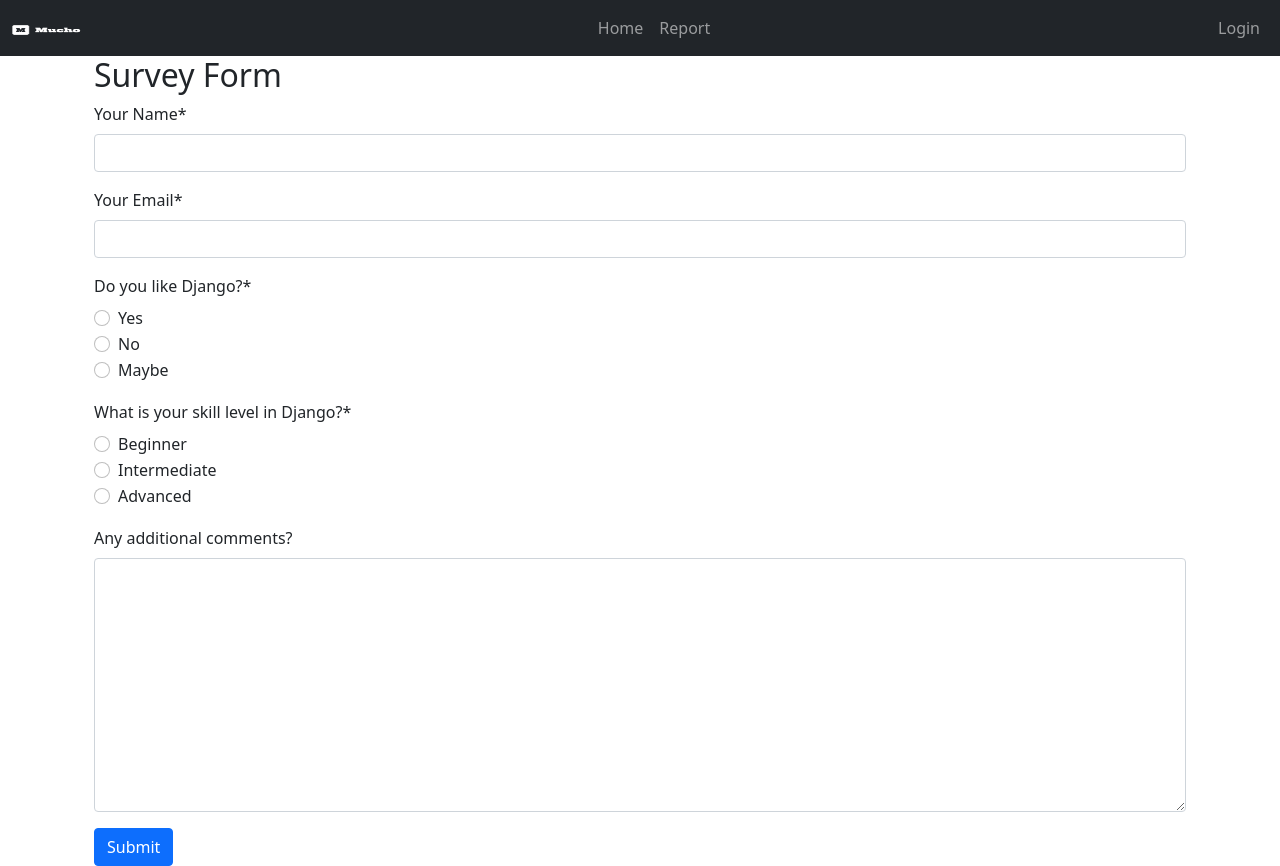
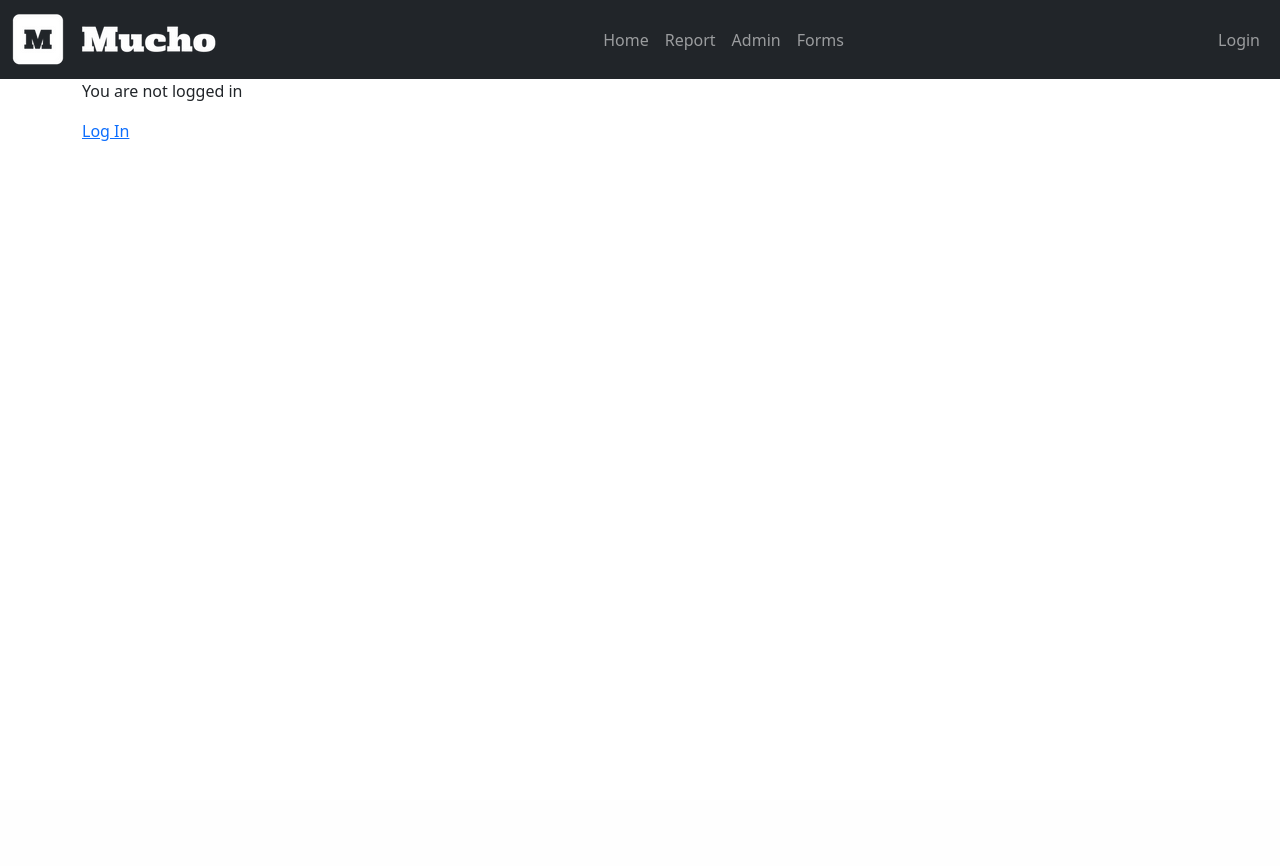
Before and after one commit to arthbraveheart/django_webhook, a Django app: page /survey/survey/ in a window 1280 px wide. After the commit the page ends 141 px from the top, so only its background shows below. Run offline with Django 4.2, Linux system fonts and the light colour scheme; some libraries are stand-ins or nearby versions.

Commit message:
updated all files

```diff
--- a/static/shape.css
+++ b/static/shape.css
@@ -1,5 +1,5 @@
 .container-fluid img {
              /* Fixed position to keep it at the bottom left */
-            height: 10px;
+            height: auto;
 
         }
--- a/surveys/forms.py
+++ b/surveys/forms.py
@@ -7,38 +7,147 @@ from crispy_forms.layout import Submit
 
 class SurveyForm(forms.Form):
     # Text question
-    name = forms.CharField(label="Your Name", max_length=100)
-    email = forms.EmailField(label="Your Email")
+    nome_representante = forms.CharField(label="Nome do Representante", max_length=100, required=True,)
+    regional = forms.CharField(label="Regional", max_length=100, required=True,)
+    cliente = forms.CharField(label="Cliente", max_length=100, required=True,)
+    cnpj_cliente = forms.CharField(label="CNPJ do Cliente", max_length=100, required=True,)
+    telefone_cliente = forms.CharField(label="Número do Telefone (Whatsapp)", max_length=100, required=True,)
 
     # Radio button question
     QUESTION_1_CHOICES = [
-        ('yes', 'Yes'),
-        ('no', 'No'),
-        ('maybe', 'Maybe'),
+        ('sim', 'Sim'),
+        ('não', 'Não'),
+        # ('maybe', 'Maybe'),
     ]
-    question_1 = forms.ChoiceField(
-        label="Do you like Django?",
+    loja_existe = forms.ChoiceField(
+        label="Loja Existe",
+        choices=QUESTION_1_CHOICES,
+        widget=forms.RadioSelect,
+    )
+    comprou_tubozan = forms.ChoiceField(
+        label="Já comprou da TUBOZAN",
         choices=QUESTION_1_CHOICES,
         widget=forms.RadioSelect,
     )
 
     # Another radio button question
     QUESTION_2_CHOICES = [
-        ('beginner', 'Beginner'),
-        ('intermediate', 'Intermediate'),
-        ('advanced', 'Advanced'),
+        ('precon', 'Precon'),
+        ('sical', 'Sical'),
+        ('tubozan', 'Tubozan'),
+        ('detali', 'Detali'),
+        ('decoralita', 'Decoralita'),
+        ('não', 'Não'),
     ]
-    question_2 = forms.ChoiceField(
-        label="What is your skill level in Django?",
+    QUESTION_3_CHOICES = [
+        ('price', 'Preco'),
+        ('fidelidade', 'Fidelidade com concorrente'),
+        ('qualidade', 'Qualidade do produto'),
+        ('prazo', 'Prazo de entrega'),
+        ('atendimento', 'Atendimento'),
+        ('outro_fornecedor', 'Já comprou de outro fornecedor este mes'),
+        ('não', 'Não'),
+    ]
+
+    QUESTION_4_CHOICES = [
+        ('depósito', 'Depósito Geral'),
+        ('ferragem', 'Ferragem'),
+        ('acabamento', 'Acabamento'),
+        ('tintas_imp', 'Tintas / Impermeabilizacao'),
+        ('hidraulica_ele', 'Hidráulica / Elétrica'),
+
+    ]
+
+    QUESTION_5_CHOICES = [
+        ('pequeno', 'Pequeno'),
+        ('medio', 'Médio'),
+        ('grande', 'Grande'),
+        ('atacado_dist', 'Atacado / Distribuidor'),
+
+
+    ]
+
+    QUESTION_6_CHOICES = [
+        ('relacionamento', 'Início de Relacionamento'),
+        ('price', 'Preco'),
+        ('fidelidade', 'Fidelidade com concorrente'),
+        ('qualidade', 'Qualidade do produto'),
+        ('prazo', 'Prazo de entrega'),
+        ('atendimento', 'Atendimento'),
+        ('variedade', 'Variedade de produtos'),
+
+    ]
+
+    QUESTION_7_CHOICES = [
+        ('tigre', 'Tigre'),
+        ('amanco', 'Amanco'),
+        ('fortlev', 'Fortlev'),
+        ('krona', 'Krona'),
+        ('plastilit', 'Plastilit'),
+
+    ]
+
+    QUESTION_8_CHOICES = [
+        ('muito_caro', 'Muito mais caro'),
+        ('caro', 'Um pouco mais caro'),
+        ('igual', 'Igual'),
+        ('barato', 'Umpouco mais barato'),
+
+    ]
+
+    conhece_dvg = forms.MultipleChoiceField(
+        label="Conhece alguma marca do GRUPO DVG",
         choices=QUESTION_2_CHOICES,
+        widget=forms.CheckboxSelectMultiple,
+    )
+
+    parou_de_comprar = forms.MultipleChoiceField(
+        label="Porque parou de comprar?",
+        choices=QUESTION_3_CHOICES,
+        widget=forms.CheckboxSelectMultiple,
+    )
+
+    segmento = forms.MultipleChoiceField(
+        label="Segmento da Loja",
+        choices=QUESTION_4_CHOICES,
+        widget=forms.CheckboxSelectMultiple,
+    )
+
+    tamanho = forms.ChoiceField(
+        label="Tamanho",
+        choices=QUESTION_5_CHOICES,
+        widget=forms.RadioSelect,
+    )
+
+    fez_pedido = forms.ChoiceField(
+        label="Fez o pedido",
+        choices=QUESTION_1_CHOICES,
+        widget=forms.RadioSelect,
+    )
+
+    sem_pedido = forms.ChoiceField(
+        label="Porque não efetuamos o Pedido",
+        choices=QUESTION_6_CHOICES,
+        widget=forms.RadioSelect,
+    )
+
+    concorrente = forms.ChoiceField(
+        label="Qual concorrente?",
+        choices=QUESTION_7_CHOICES,
+        widget=forms.RadioSelect,
+    )
+
+    dif_price = forms.ChoiceField(
+        label="Diferenca de Preco",
+        choices=QUESTION_8_CHOICES,
         widget=forms.RadioSelect,
     )
 
     # Text area for comments
-    comments = forms.CharField(
-        label="Any additional comments?",
+    obs = forms.CharField(
+        label="Observacoes",
         widget=forms.Textarea,
-        required=False,
+        required=True,
     )
 
 
--- a/surveys/views.py
+++ b/surveys/views.py
@@ -10,11 +10,24 @@ def survey_view(request):
         form = SurveyForm(request.POST)
         if form.is_valid():
             SurveyResponse.objects.create(#**form.cleaned_data)
-                name=form.cleaned_data['name'],
-                email=form.cleaned_data['email'],
-                question_1=form.cleaned_data['question_1'],
-                question_2=form.cleaned_data['question_2'],
-                comments=form.cleaned_data.get('comments', ''),)
+                nome_representante=form.cleaned_data['nome_representante'],
+                regional          =form.cleaned_data['regional'],
+                cliente           =form.cleaned_data['cliente'],
+                cnpj_cliente      =form.cleaned_data['cnpj_cliente'],
+                telefone_cliente  =form.cleaned_data['telefone_cliente'],
+                loja_existe       =form.cleaned_data['loja_existe'],
+                conhece_dvg       =form.cleaned_data['conhece_dvg'],
+                segmento          =form.cleaned_data['segmento'],
+                tamanho           =form.cleaned_data['tamanho'],
+                parou_de_comprar  =form.cleaned_data['parou_de_comprar'],
+                fez_pedido        =form.cleaned_data['fez_pedido'],
+                sem_pedido        =form.cleaned_data['sem_pedido'],
+                concorrente       =form.cleaned_data['concorrente'],
+                dif_price         =form.cleaned_data['dif_price'],
+                comprou_tubozan   =form.cleaned_data['comprou_tubozan'],
+                submitted_by      = request.user,
+                obs               =form.cleaned_data.get('obs', ''),)
+
             return redirect('success')
     else:
         form = SurveyForm()
--- a/templates/forms/survey.html
+++ b/templates/forms/survey.html
@@ -4,7 +4,7 @@
 
 {% load crispy_forms_tags %}
 {% block content %}
-
+{% if user.is_authenticated %}
     <div class="container">
         <h2>Survey Form</h2>
         <form method="post">
@@ -13,4 +13,9 @@
             <button type="submit" class="btn btn-primary">Submit</button>
         </form>
     </div>
+{% else %}
+
+<p>You are not logged in</p>
+<a href="{% url 'login' %}">Log In</a>
+{% endif %}
 {% endblock %}
--- a/templates/main/base.html
+++ b/templates/main/base.html
@@ -18,7 +18,7 @@
     <nav class="navbar navbar-expand-lg navbar-dark bg-dark">
       <div class="container-fluid">
       <a class="navbar-brand" href="https://mucho.com.br" target="_blank">
-      <img src="{% static 'brand.png' %}" alt="" width="70" height="54">
+      <img src="{% static 'brand.png' %}" alt="">
     </a>
         <div>
           <ul class="navbar-nav">
@@ -28,6 +28,13 @@
             <li class="nav-item">
               <a class="nav-link" href="https://app.powerbi.com/view?r=eyJrIjoiMTI2NjYxNGMtYzhmMS00MzcyLTliOTYtODliNmY2Zjk4ZDg4IiwidCI6ImY1M2VlOTM1LWUxNzEtNDY3Ny04NmY1LWU0NDUxNjc3ZGJiYiJ9" target="_blank">Report</a>
             </li>
+              <li class="nav-item">
+              <a class="nav-link" href="/admin/" target=_blank">Admin</a>
+            </li>
+              </li>
+              <li class="nav-item">
+              <a class="nav-link" href="/survey/survey/" target=_blank">Forms</a>
+            </li>
           </ul>
         </div>
         <div>
@@ -35,11 +42,11 @@
             {% if user.is_authenticated %}
             <span class="navbar-text">Logged in as {{user.username}} | </span>
             <li class="nav-item">
-              <a class="nav-link" href="/logout">Logout</a>
+              <a class="nav-link" href="/accounts/logout">Logout</a>
             </li>
             {% else %}
             <li class="nav-item">
-              <a class="nav-link" href="/login">Login</a>
+              <a class="nav-link" href="/accounts/login">Login</a>
             </li>
             {% endif %}
           </ul>
--- a/templates/main/home.html
+++ b/templates/main/home.html
@@ -5,7 +5,9 @@
 {% block content %}
 {% if user.is_authenticated %}
 Hi {{ user.username }}!
+
 {% else %}
+
 <p>You are not logged in</p>
 <a href="{% url 'login' %}">Log In</a>
 {% endif %}
--- a/twilioProject/settings.py
+++ b/twilioProject/settings.py
@@ -32,9 +32,10 @@ ALLOWED_HOSTS = [
     '2f1b-186-233-35-170.ngrok-free.app',
     '4ba2-186-233-35-132.ngrok-free.app',
     '8808-186-233-35-132.ngrok-free.app',
-    '126b-186-233-37-90.ngrok-free.app'
+    '00f4-186-233-37-67.ngrok-free.app',
 ]
 
+TWILIO_KEY = 'ed357667c68e8a0a1a555def906dc9e2'
 
 # Application definition
 
```
Also changed, not shown: emptys/formss.py (added, +50 -0 lines), requirements.txt (added, +54 -0 lines), surveys/models.py (+17 -8 lines), whatsapp/views.py (+2 -5 lines), surveys/migrations/0001_initial.py, surveys/migrations/0002_profile_loginevent.py (deleted), surveys/migrations/0003_delete_profile.py (deleted).
